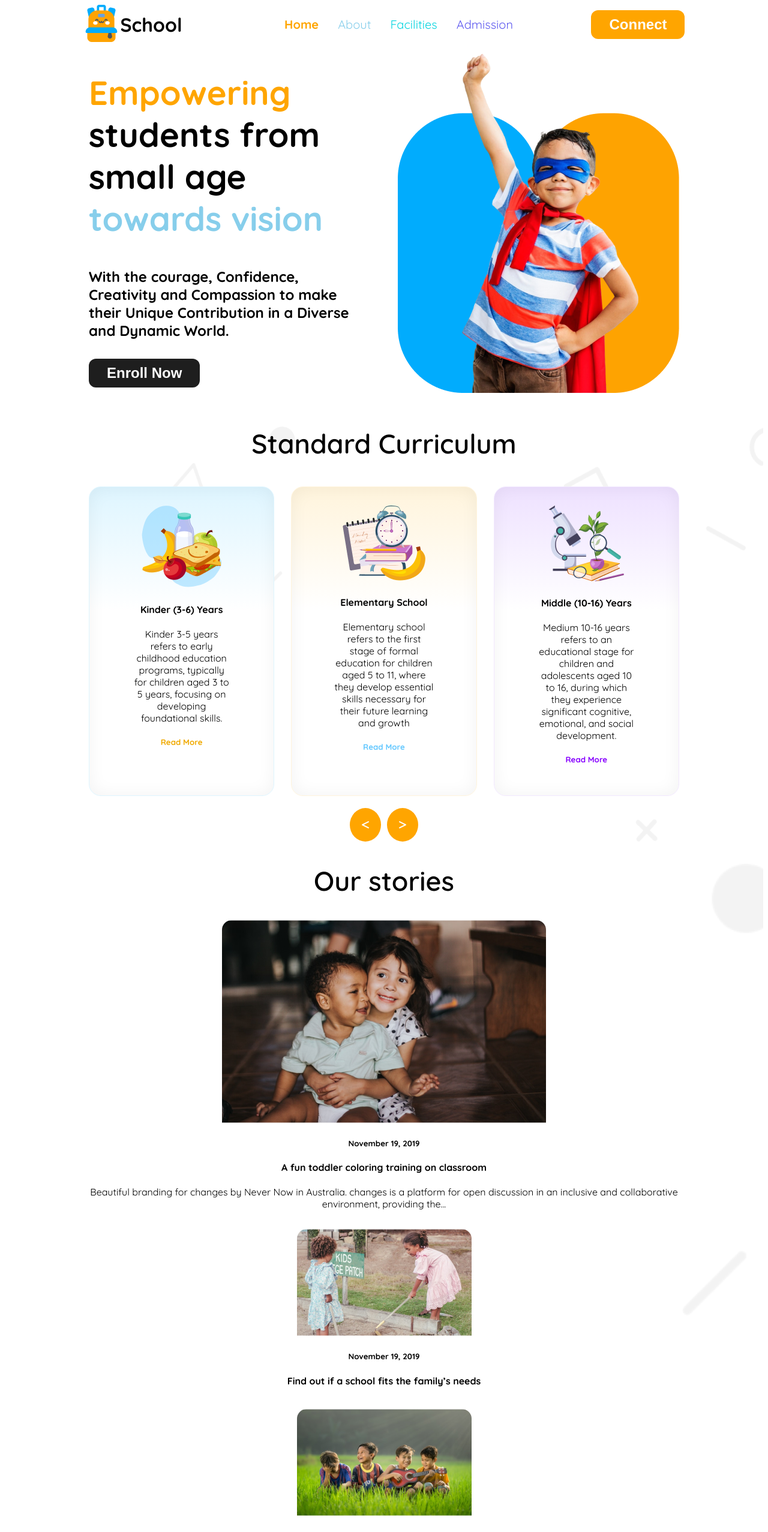
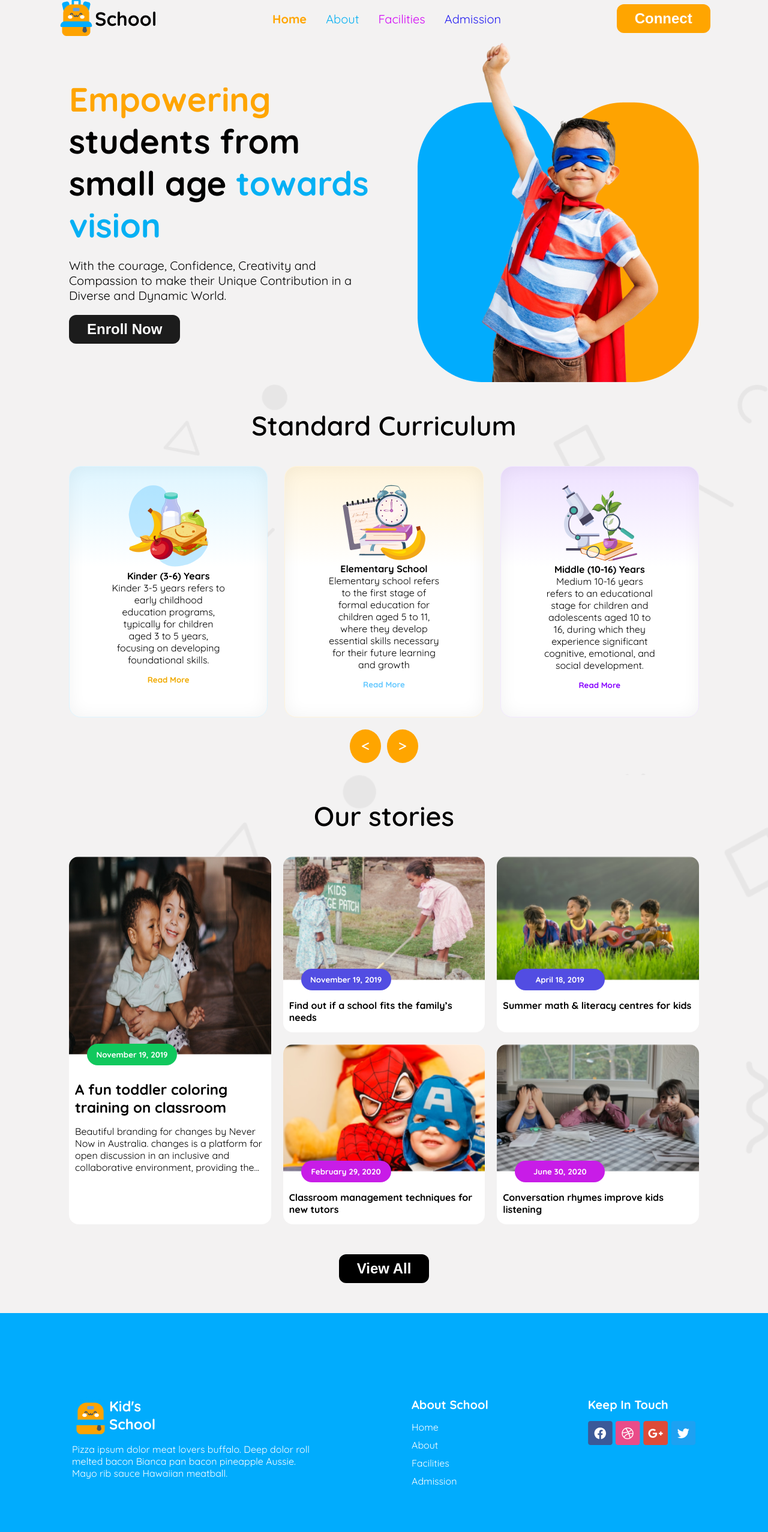
Before and after one commit to nurul-alam-721/responsive-web-development-assignment-02, a plain HTML site: page index.html in a window 1280 px wide. Shown: the top 2554 px of the page at 60% size. Drawn offline with Linux system fonts and the light colour scheme.

Commit message:
footer added

```diff
--- a/index.html
+++ b/index.html
@@ -11,14 +11,14 @@
     <header class="bg-colour">
             <section class="nav-bar">
                 <div class="logo-school">
-                    <div class="school-logo">
+                    <div>
                         <img src="assets/logo.png" alt="" >
                     </div>
-
+                    <div class="school-text">School</div>
                     <div>
                         <i  class="fa-solid fa-bars"></i>
                     </div>
-                    <div class="school-text">School</div>
+
                 </div>
                  <div class="nav-item-container">
                      <ul class="nav-item">
@@ -31,11 +31,13 @@
                  <div>
                      <button class="contact-btn btn-primary"><a href=""></a>Connect</button>
                  </div>
+
              </section>
+             <hr>
         <section class="banner-container">
             <div class="banner-texts">
-                <h2 class="banner-title"><span class="orange-colour">Empowering</span> <br>students from small age <span class="skyblue-colour">towards vision</span></h2>
-                <h4 class="banner-description">With the courage, Confidence, Creativity and Compassion to make their Unique Contribution in a Diverse and Dynamic World.</h4>
+                <h2 class="banner-title"><span id="empowering">Empowering</span> <br>students from small age <span id="vision">towards vision</span></h2>
+                <p class="banner-description">With the courage, Confidence, Creativity and Compassion to make their Unique Contribution in a Diverse and Dynamic World.</p>
                 <button class="enroll-btn btn-primary">Enroll Now</button>
             </div>
             <div id="hero-kid">
@@ -82,35 +84,36 @@
                 <div class="stories">
                     <div class="story-1">
                         <img src="assets/story-1.png" alt="">
-                        <h5 class="date">November 19, 2019</h5>
-                        <h4 class="story-title">A fun toddler coloring training on
-                            classroom</h4>
-                        <p class="story-description">
+                        <h5 class="date date-1">November 19, 2019</h5>
+                       <div class="story-title-1-description">
+                        <h4 class="story-title-1">A fun toddler coloring training on classroom</h4>
+                        <p class="description">
                             Beautiful branding for changes by Never Now in Australia.
                             changes is a platform for open discussion in an inclusive and
                             collaborative environment, providing the...</p>
                     </div>
+                       </div>
                     <div class="story-2">
                         <img src="assets/story-2.png" alt="">
-                        <h5 class="date">November 19, 2019</h5>
+                        <h5 class="date date-2">November 19, 2019</h5>
                         <h4 class="story-title">Find out if a school fits the
                             family’s needs</h4>
                     </div>
                     <div class="story-3">
                         <img src="assets/story-3.png" alt="">
-                        <h5 class="date">April 18, 2019</h5>
+                        <h5 class="date date-3">April 18, 2019</h5>
                         <h4 class="story-title">Summer math & literacy
                             centres for kids</h4>
                     </div>
                     <div class="story-4">
                         <img src="assets/story-4.png" alt="">
-                        <h5 class="date">February 29, 2020</h5>
+                        <h5 class="date date-4">February 29, 2020</h5>
                         <h4 class="story-title">Classroom management
                             techniques for new tutors</h4>
                     </div>
                     <div class="story-5">
                         <img src="assets/story-5.png" alt="">
-                        <h5 class="date">June 30, 2020</h5>
+                        <h5 class="date date-5">June 30, 2020</h5>
                         <h4 class="story-title">Conversation rhymes
                             improve kids listening</h4>
 
@@ -121,8 +124,33 @@
         </section>
     </main>
 
+<!-- footer section start -->
     <footer>
-
+        <div class="footer-column-1">
+            <div class="footer-logo-school">
+                <img src="assets/logo.png" alt="">
+                <h2>Kid's <br>School</h2>
+            </div>
+            <p class="description">Pizza ipsum dolor meat lovers buffalo. Deep dolor roll melted bacon Bianca pan bacon pineapple Aussie. Mayo rib sauce Hawaiian meatball.</p>
+        </div>
+        <div class="footer-column-2">
+            <h5 class="footer-column-2-3-title">About School</h5>
+            <ul class="footer-nav-item">
+                <li><a href=""></a>Home</li>
+                <li><a href=""></a>About</li>
+                <li><a href=""></a>Facilities</li>
+                <li><a href=""></a>Admission</li>
+            </ul>
+        </div>
+        <div class="footer-column-3">
+            <h5 class="footer-column-2-3-title">Keep In Touch</h5>
+            <div class="contacting-logos">
+               <a href=""><img src="assets/fb.png" alt=""></a>
+               <a href=""><img src="assets/dribble.png" alt=""></a>
+               <a href=""><img src="assets/google+.png" alt=""></a>
+               <a href=""> <img src="assets/twitter.png" alt=""></a>
+            </div>
+        </div>
     </footer>
 
 </body>
--- a/styles/kids-school.css
+++ b/styles/kids-school.css
@@ -1,5 +1,8 @@
 @import url('https://fonts.googleapis.com/css2?family=Quicksand:wght@300..700&display=swap');
-
+* {
+    margin: 0;
+    padding: 0;
+}
 .quick-sand-font{
     font-family: "Quicksand", serif;
     font-optical-sizing: auto;
@@ -8,7 +11,7 @@
 
   /* shared styles */
   .bg-colour{
-    background-color: rgba(255, 255, 255, 1);
+    background-color: rgb(243, 242, 242);
   }
   .btn-primary{
     border-radius: 12px;
@@ -18,6 +21,7 @@
     font-size: 1.5rem;
     font-weight: 600;
     background-color: black;
+
   }
   .btn-primary:hover{
     background-color: #276d92;
@@ -26,35 +30,35 @@
     font-size: 2.8rem;
     font-weight: 600;
     text-align: center;
+    padding: 40px;
 }
 
-.orange-colour{
-    color: orange;
-}
-.skyblue-colour{
-    color: skyblue;
-}
 
 .bg-2{
     background-image: url("/assets/bg.png");
     background-size: cover;
-    background-color: rgba(255, 255, 255, 1)
+    background-color: rgb(243, 242, 242);
 
 }
-.curriculum-section, .stories-container{
-    margin: 0 140px;
+.description{
+    font-weight: 400;
+    color: #66666;
 }
+.curriculum-section, .stories-container, .banner-container{
+    margin: 0px 115px;
+}
+
 /* navigation bar styles */
+
 .nav-bar{
     width: 100%;
     display: flex;
     align-items: center;
-    justify-content: space-evenly;
+    justify-content: space-around;
 }
 .school-text{
     font-size: 2rem;
     font-weight: bold;
-    color: black;
 }
 .logo-school{
     display: flex;
@@ -68,7 +72,7 @@
     font-size: 1.25rem;
 
 }
-.nav-item> li{
+.nav-item, .footer-nav-item> li{
     list-style: none;
 }
 #home{
@@ -76,13 +80,13 @@
     font-weight: bold;
 }
 #about{
-    color: skyblue;
+    color: rgb(7, 176, 242);
 }
 #facilities{
-    color: #05D4DF;
+    color: #d104f5;
 }
 #admission{
-    color: #5D58EF;
+    color: #221bf1;
 }
 
 .contact-btn{
@@ -93,32 +97,42 @@
 .fa-bars{
     display: none;
 }
+hr{
+    display: none;
+}
 
 /* banner styles */
+
 .banner-container{
     display: flex;
     align-items: center;
     gap: 50px;
-    margin: 0px 140px;
 }
 .banner-texts{
-    max-width: 640px;
+    max-width: 560px;
 }
 .banner-title{
     font-size: 3.5rem;
-    font-weight: 700;
+    font-weight: 800;
+    margin: 20px 0px;
 }
 
 .banner-description{
-    font-size: 1.5rem;
+    font-size: 1.25rem;
+}
+
+#vision{
+    color: rgb(6, 176, 244);
+}
+#empowering{
+    color: orange;
 }
 .enroll-btn{
     background-color:rgba(0, 0, 0, 0.884);
-    margin-bottom: 20px;
+    margin: 20px 0px;
 }
 
 /* curriculum section styles */
-
 
 
 .curriculum-container{
@@ -147,7 +161,9 @@
     background: linear-gradient( 180deg, #EEE1FF, #FFFFFF 40%);
     box-shadow: inset 0px 0px 28.3px 0.94px rgba(0, 0, 0, 0.05);
 }
-
+#read-more-1, #read-more-2, #read-more-3{
+    margin: 15px auto;
+}
 #read-more-1{
     color: #F0AA00;
 }
@@ -170,66 +186,136 @@
     background-color: orange;
     padding: 20px;
     border-radius: 50%;
+    margin-bottom: 20px;
 }
 
+
 /* our stories styles */
+
+.stories{
+    display: grid;
+    grid-template-columns: repeat(3, 1fr);
+    gap: 20px;
+
+}
 .story-1, .story-2, .story-3, .story-4, .story-5 {
   border-radius: 16px;
   background-color: white;
 }
 
-/* .story-2, .story-3, .story-4, .story-5 {
-    width: 250px;
-    height: 280px;
-  }
-.story-1{
-    width: 500px;
-    height: 540px;
-} */
-
+.story-1 img{
+    height:330px;
+}
+.story-2 .story-3 .story-4 .story-5> img{
+    height: 170px;
+}
 .stories img{
+    width: 100%;
     border-radius: 16px 16px 0px 0px;
 }
-/* grid layout not done */
-.stories{
-    display: grid;
-    gap: 16px;
 
+
+.story-1{
+    grid-row: span 2;
 }
 .stories-container{
+    justify-items: center;
+}
+.date{
+    position: relative;
+    margin-top: -22.5px;
+    margin-left: 30px;
+    padding: 10px 0px;
+    border-radius: 48px;
+    max-width: 150px;
+    color: white;
     text-align: center;
+}
+.date-1{
+    background-color: #11c85d;
+}
+.date-2, .date-3{
+    background-color: #524de2;
+}
+.date-4, .date-5{
+    background-color:#c81ce7;
+}
+.story-title{
+    color: rgba(0, 0, 0, 1);
+    font-weight: bold;
+    margin: 15px 10px;
+}
+.story-title-1{
+    font-size: 1.5rem;
+    margin: 15px 0px;
+}
+.story-title-1-description{
+    margin: 25px 10px;
 }
 .view-btn{
     display: inline-block;
+    margin:50px auto;
 }
 
 
+/* footer styles */
+
+footer{
+    display: flex;
+    justify-content: space-between;
+    padding: 140px 120px;
+    background-color: #01ACFD;
+    color: white;
+}
+.footer-column-1{
+    max-width: 400px;
+}
+.footer-logo-school{
+    display: flex;
+    margin-bottom: 15px;
+    max-width: 300px;
+}
+.footer-column-2-3-title{
+    font-size: 1.25rem;
+    font-weight: bold;
+    margin-bottom: 15px;
+}
+.footer-nav-item> li{
+    margin-bottom: 10px;
+}
+
 /* small device */
+
 @media screen and (max-width:576px) {
-    .nav-item-container, .contact-btn, .school-text{
+    .nav-item-container, .contact-btn,
+     .school-text, .story-1,  .arrow-signs{
         display: none;
+    }
+    .curriculum-section, .stories-container, .banner-container{
+        margin: 0px 25px;
     }
     .banner-container{
        flex-direction:column-reverse;
-        margin: 25px;
-        text-align: center;
     }
     .banner-texts{
         justify-items: center;
     }
     #hero-kid{
-        margin: 20px 10px;
+        width: 100%;
+
     }
 
     .logo-school{
         display: flex;
         justify-content: space-between;
-        width: 100%;
-        gap: 220px;
+         gap: 250px;
     }
     .fa-bars{
-        display: flex;
+        display: inline;
         font-size: 2em;
+    }
+    hr{
+        display: block;
     }
 
     .curriculum-container{
@@ -240,8 +326,18 @@
     .curriculum{
         width: 320px;
     }
-    .arrow-signs{
-        display: none;
-    }
+
+   .stories{
+    grid-template-columns: repeat(2, 1fr);
+    width: 100%;
+    align-items: center;
+
+   }
+   footer{
+    flex-direction: column;
+    gap: 30px;
+    padding: 60px 45px;
+
+   }
 
 }
```
